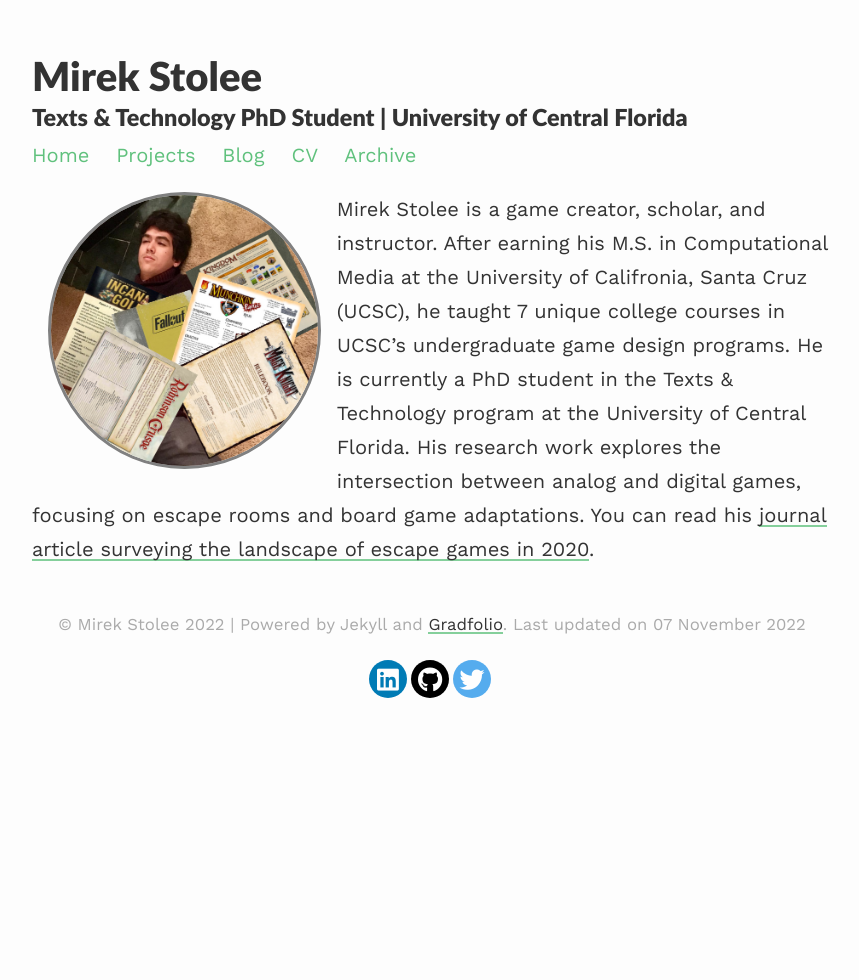
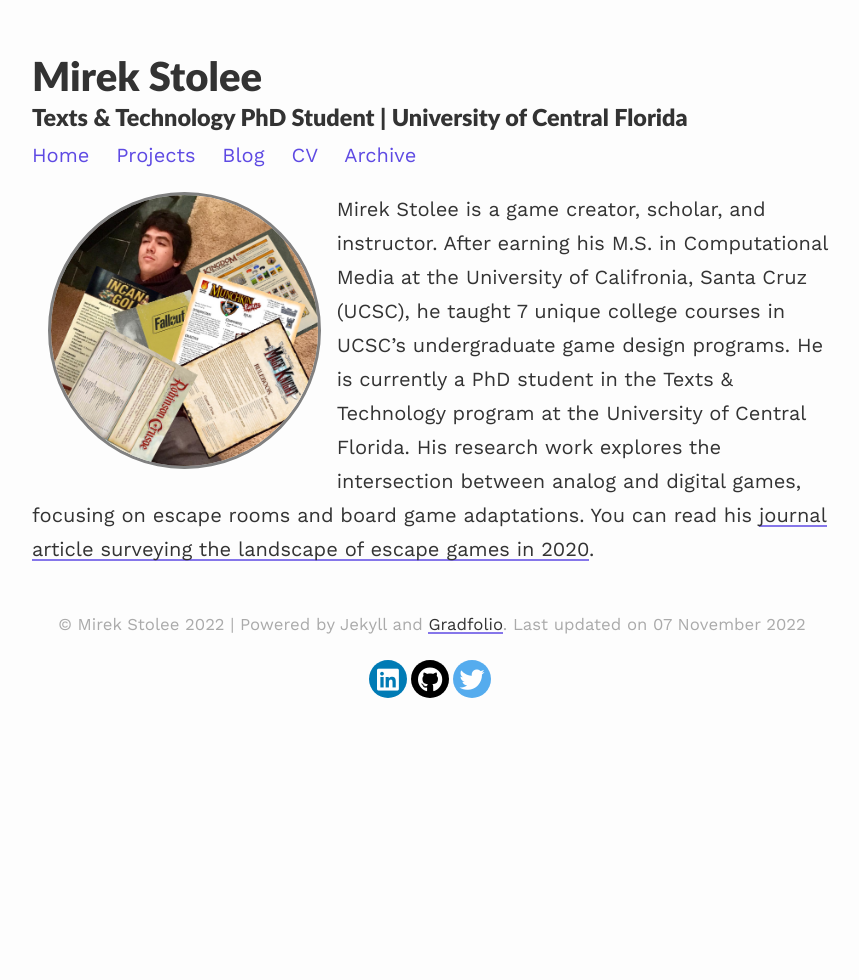
Before and after one commit to mirekjames/ENG6800Test, a Jekyll site: the page built from index.md, in a window 1280 px wide. Shown: the whole page, without its empty margins (208-1067 px from the left). Built offline with Jekyll 4.4.1, drawn with Linux system fonts in a browser that asks for light colours; nearby versions of some CDN libraries.

Commit message:
color change

```diff
--- a/assets/css/_sass/variables.scss
+++ b/assets/css/_sass/variables.scss
@@ -6,9 +6,9 @@ $base-line-height: 1.7;
 
 $spacing-unit:     30px;
 $light-gray: gray;
-$text-color:       #333;
-$background-color: #fdfdfd;
-$brand-color:      #60c17d;
+$text-color:       #2f2504;
+$background-color: #d4cdf4;
+$brand-color:      #5e4ae3;
 
 // Color scheme for light
 $body-bg: #fdfdfd;
```
Also changed, not shown: 1 other file.
